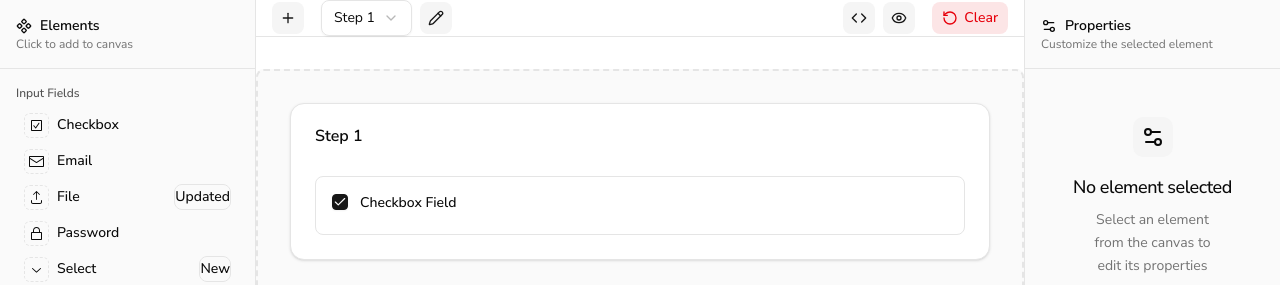
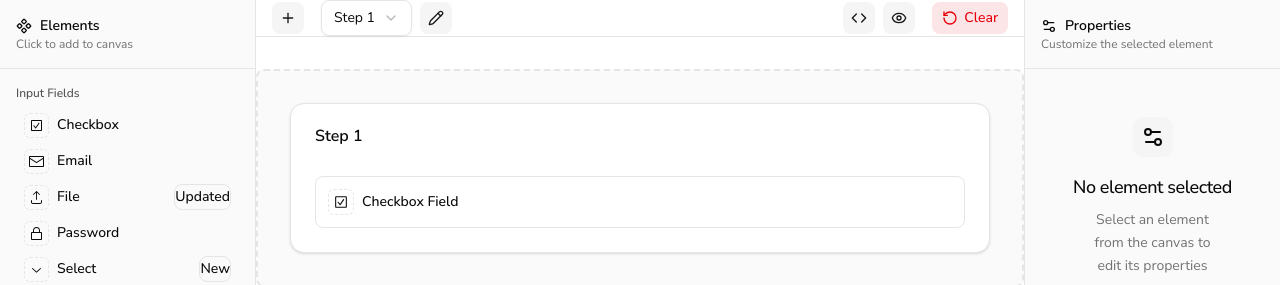
Before and after one commit to Remy349/shadcn-ui-multi-form, a Next.js app: page /build in a window 1280 px wide. Both pictures are taken after a click on the button "Checkbox". Shown: the top 285 px of the page. Built offline with nearby package versions, Linux system fonts and the light colour scheme.

Commit message:
refactor: Turn components element into cards for canvas preview

```diff
--- a/app/(builder)/build/_components/form-builder/canvas.tsx
+++ b/app/(builder)/build/_components/form-builder/canvas.tsx
@@ -14,17 +14,20 @@ import {
 } from "@/components/ui/empty";
 import { Form, FormElement, FormElementType } from "@/types/form-builder";
 import { GripIcon, Trash2Icon } from "lucide-react";
-import { TextInputElement } from "./form-elements/text-input-element";
-import { EmailInputElement } from "./form-elements/email-input-element";
 import { cn } from "@/lib/utils";
-import { TextareaInputElement } from "./form-elements/textarea-input-element";
-import { useDroppable } from "@dnd-kit/core";
-import { CheckboxInputElement } from "./form-elements/checkbox-input-element";
-import { SwitchInputElement } from "./form-elements/switch-input-element";
 import { Button } from "@/components/ui/button";
-import { PasswordInputElement } from "./form-elements/password-input-element";
-import { SelectInputElement } from "./form-elements/select-input-element";
-import { FileInputElement } from "./form-elements/file-input-element";
+import {
+  TextIcon,
+  EnvelopeClosedIcon,
+  FileTextIcon,
+  SwitchIcon,
+  LockClosedIcon,
+  ChevronDownIcon,
+  UploadIcon,
+  CheckboxIcon,
+} from "@radix-ui/react-icons";
+import { ForwardRefExoticComponent, RefAttributes } from "react";
+import { IconProps } from "@radix-ui/react-icons/dist/types";
 
 interface CanvasProps {
   currentForm: Form;
@@ -39,59 +42,22 @@ export const Canvas = ({
   setSelectedElement,
   selectedElement,
 }: CanvasProps) => {
-  const { setNodeRef, isOver } = useDroppable({
-    id: "canvas",
-  });
-
-  const renderFormElement = (element: FormElement) => {
-    const isSelected = selectedElement?.id === element.id;
-
-    const elementComponent: Record<FormElementType, React.ReactElement> = {
-      text: <TextInputElement element={element} />,
-      email: <EmailInputElement element={element} />,
-      textarea: <TextareaInputElement element={element} />,
-      checkbox: <CheckboxInputElement element={element} />,
-      switch: <SwitchInputElement element={element} />,
-      password: <PasswordInputElement element={element} />,
-      select: <SelectInputElement element={element} />,
-      file: <FileInputElement element={element} />,
-    };
-
-    return (
-      <div
-        onClick={() => setSelectedElement(element)}
-        className={cn(
-          "border rounded-md p-4 outline-none relative hover:border-primary",
-          isSelected && "bg-accent/30 border-primary",
-        )}
-      >
-        {isSelected && (
-          <div className="absolute z-10 top-0 right-0">
-            <Button
-              size="icon-sm"
-              variant="ghost"
-              onClick={(e) => {
-                e.stopPropagation();
-                deleteElement(element.id);
-              }}
-            >
-              <Trash2Icon />
-            </Button>
-          </div>
-        )}
-        {elementComponent[element.type]}
-      </div>
-    );
+  const formElementIcons: Record<
+    FormElementType,
+    ForwardRefExoticComponent<IconProps & RefAttributes<SVGSVGElement>>
+  > = {
+    text: TextIcon,
+    email: EnvelopeClosedIcon,
+    textarea: FileTextIcon,
+    checkbox: CheckboxIcon,
+    switch: SwitchIcon,
+    password: LockClosedIcon,
+    select: ChevronDownIcon,
+    file: UploadIcon,
   };
 
   return (
-    <div
-      ref={setNodeRef}
-      className={cn(
-        "rounded-md min-h-[calc(100vh-9rem)] border-2 border-dashed bg-sidebar",
-        isOver && "border-primary bg-primary/5",
-      )}
-    >
+    <div className="rounded-md min-h-[calc(100vh-9rem)] border-2 border-dashed bg-sidebar">
       {currentForm.elements.length === 0 ? (
         <Empty className="h-[calc(100vh-9rem)]">
           <EmptyHeader>
@@ -113,9 +79,42 @@ export const Canvas = ({
             </CardHeader>
             <CardContent>
               <div className="space-y-4">
-                {currentForm.elements.map((element) => (
-                  <div key={element.id}>{renderFormElement(element)}</div>
-                ))}
+                {currentForm.elements.map((element) => {
+                  const IconElement = formElementIcons[element.type];
+                  const isSelected = selectedElement?.id === element.id;
+
+                  return (
+                    <div
+                      className={cn(
+                        "border rounded-md p-3 hover:border-primary",
+                        isSelected && "border-primary bg-accent/30",
+                      )}
+                      key={element.id}
+                      onClick={() => setSelectedElement(element)}
+                    >
+                      <div className="flex items-center space-x-2">
+                        <div className="border border-dashed bg-background/50 p-1 rounded-sm">
+                          <IconElement className="size-4" />
+                        </div>
+                        <span className="font-medium text-sm">
+                          {element.label}
+                        </span>
+                        {isSelected && (
+                          <Button
+                            size="icon-sm"
+                            className="ml-auto bg-destructive/10 text-destructive hover:bg-destructive/10"
+                            onClick={(e) => {
+                              e.stopPropagation();
+                              deleteElement(element.id);
+                            }}
+                          >
+                            <Trash2Icon />
+                          </Button>
+                        )}
+                      </div>
+                    </div>
+                  );
+                })}
               </div>
             </CardContent>
           </Card>
```
